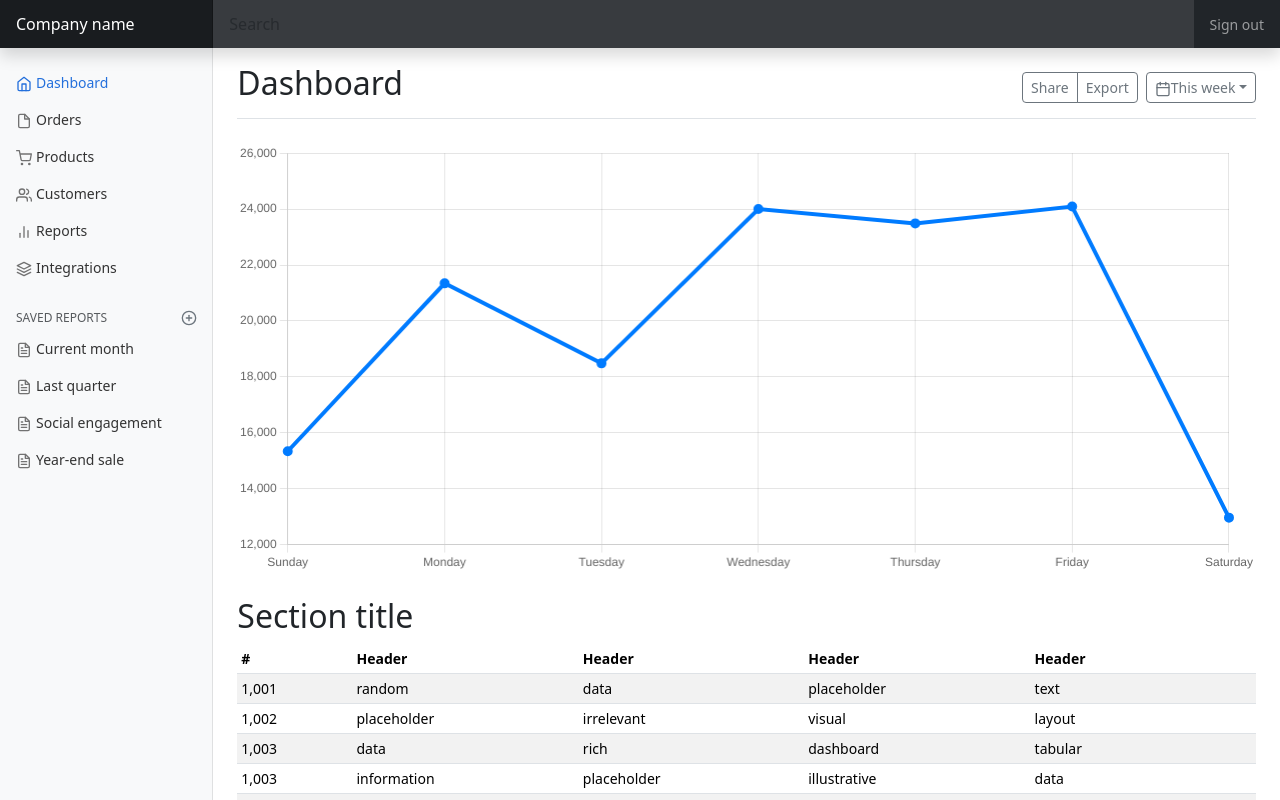
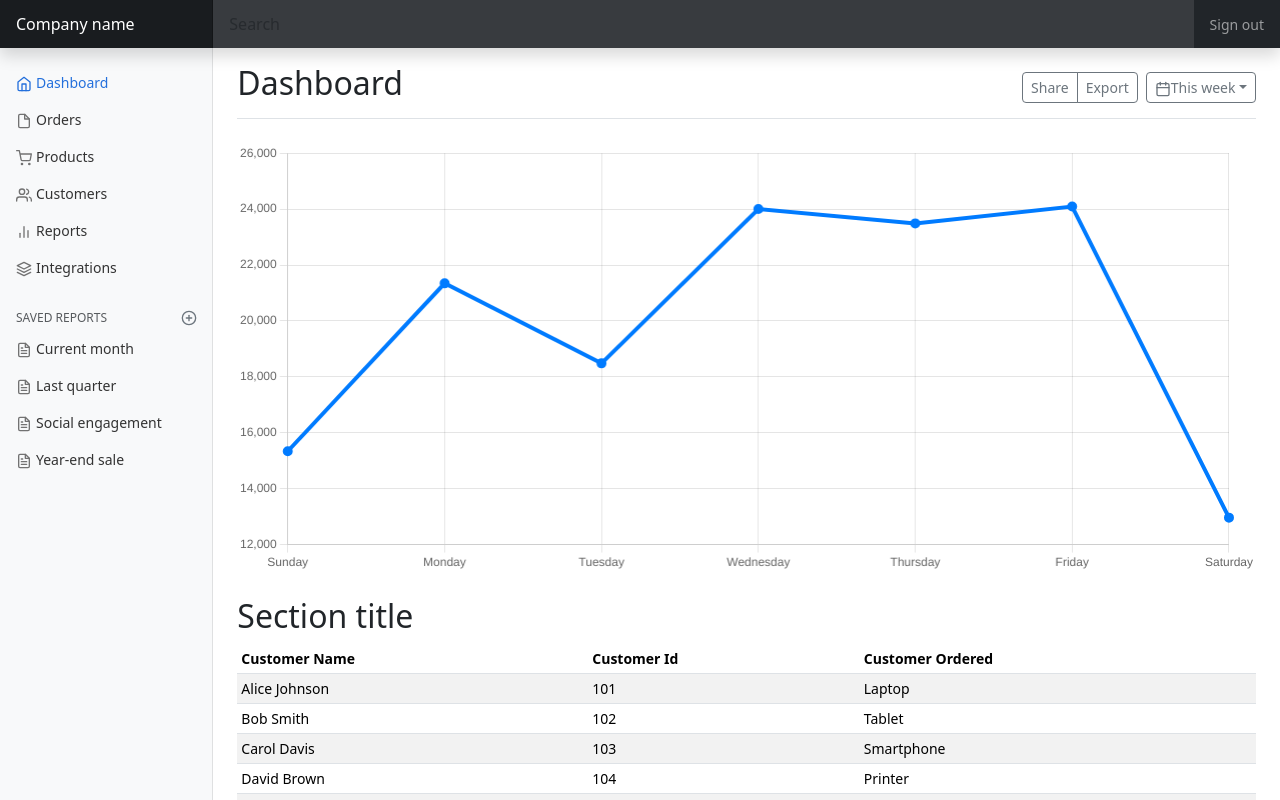
Before and after one commit to 30parth/Deshboard, a React (Vite) app: page / in a window 1280 px wide. Both pictures are taken after typing "name@example.com", "Sample123" into the empty fields and a click on the button "Sign in". Shown: the top 800 px of the page. Built offline with nearby package versions, Linux system fonts and the light colour scheme.

Commit message:
Table component created

```diff
--- a/src/components/pages/Dashboard.jsx
+++ b/src/components/pages/Dashboard.jsx
@@ -1,6 +1,7 @@
 import { React, useEffect, useRef } from 'react'
 import Chart from "chart.js/auto";
 import ComponentHeader from '../layout/ComponentHeader';
+import Table from './Table';
 
 const Dashboard = () => {
   const chartRef = useRef(null);
@@ -74,133 +75,7 @@ const Dashboard = () => {
         {/* <canvas className="my-4 w-100"  id="myChart" width="900" height="380"></canvas> */}
 
         <h2>Section title</h2>
-        <div className="table-responsive">
-          <table className="table table-striped table-sm">
-            <thead>
-              <tr>
-                <th scope="col">#</th>
-                <th scope="col">Header</th>
-                <th scope="col">Header</th>
-                <th scope="col">Header</th>
-                <th scope="col">Header</th>
-              </tr>
-            </thead>
-            <tbody>
-              <tr>
-                <td>1,001</td>
-                <td>random</td>
-                <td>data</td>
-                <td>placeholder</td>
-                <td>text</td>
-              </tr>
-              <tr>
-                <td>1,002</td>
-                <td>placeholder</td>
-                <td>irrelevant</td>
-                <td>visual</td>
-                <td>layout</td>
-              </tr>
-              <tr>
-                <td>1,003</td>
-                <td>data</td>
-                <td>rich</td>
-                <td>dashboard</td>
-                <td>tabular</td>
-              </tr>
-              <tr>
-                <td>1,003</td>
-                <td>information</td>
-                <td>placeholder</td>
-                <td>illustrative</td>
-                <td>data</td>
-              </tr>
-              <tr>
-                <td>1,004</td>
-                <td>text</td>
-                <td>random</td>
-                <td>layout</td>
-                <td>dashboard</td>
-              </tr>
-              <tr>
-                <td>1,005</td>
-                <td>dashboard</td>
-                <td>irrelevant</td>
-                <td>text</td>
-                <td>placeholder</td>
-              </tr>
-              <tr>
-                <td>1,006</td>
-                <td>dashboard</td>
-                <td>illustrative</td>
-                <td>rich</td>
-                <td>data</td>
-              </tr>
-              <tr>
-                <td>1,007</td>
-                <td>placeholder</td>
-                <td>tabular</td>
-                <td>information</td>
-                <td>irrelevant</td>
-              </tr>
-              <tr>
-                <td>1,008</td>
-                <td>random</td>
-                <td>data</td>
-                <td>placeholder</td>
-                <td>text</td>
-              </tr>
-              <tr>
-                <td>1,009</td>
-                <td>placeholder</td>
-                <td>irrelevant</td>
-                <td>visual</td>
-                <td>layout</td>
-              </tr>
-              <tr>
-                <td>1,010</td>
-                <td>data</td>
-                <td>rich</td>
-                <td>dashboard</td>
-                <td>tabular</td>
-              </tr>
-              <tr>
-                <td>1,011</td>
-                <td>information</td>
-                <td>placeholder</td>
-                <td>illustrative</td>
-                <td>data</td>
-              </tr>
-              <tr>
-                <td>1,012</td>
-                <td>text</td>
-                <td>placeholder</td>
-                <td>layout</td>
-                <td>dashboard</td>
-              </tr>
-              <tr>
-                <td>1,013</td>
-                <td>dashboard</td>
-                <td>irrelevant</td>
-                <td>text</td>
-                <td>visual</td>
-              </tr>
-              <tr>
-                <td>1,014</td>
-                <td>dashboard</td>
-                <td>illustrative</td>
-                <td>rich</td>
-                <td>data</td>
-              </tr>
-              <tr>
-                <td>1,015</td>
-                <td>random</td>
-                <td>tabular</td>
-                <td>information</td>
-                <td>text</td>
-              </tr>
-            </tbody>
-          </table>
-        </div>
+        <Table/>
     </>
   )
 }
--- /dev/null
+++ b/src/components/pages/Table.jsx
@@ -0,0 +1,31 @@
+import React from 'react'
+import dashboradData from './data.json';
+
+const Table = (props) => {
+    return (
+        <>
+            <div className="table-responsive">
+                <table className="table table-striped table-sm">
+                    <thead>
+                        <tr>
+                            <th scope="col">Customer Name</th>
+                            <th scope="col">Customer Id</th>
+                            <th scope="col">Customer Ordered</th>
+                        </tr>
+                    </thead>
+                    <tbody>
+                        {dashboradData.customers.map((customers, index) => (
+                            <tr key={index} >
+                                <td>{customers.customer_name}</td>
+                                <td>{customers.customer_id}</td>
+                                <td>{customers.customer_ordered}</td>
+                            </tr>
+                        ))}
+                    </tbody>
+                </table>
+            </div>
+        </>
+    )
+}
+
+export default Table
--- /dev/null
+++ b/src/components/pages/data.json
@@ -0,0 +1,19 @@
+{
+    "customers": [
+      { "customer_name": "Alice Johnson", "customer_id": 101, "customer_ordered": "Laptop" },
+      { "customer_name": "Bob Smith", "customer_id": 102, "customer_ordered": "Tablet" },
+      { "customer_name": "Carol Davis", "customer_id": 103, "customer_ordered": "Smartphone" },
+      { "customer_name": "David Brown", "customer_id": 104, "customer_ordered": "Printer" },
+      { "customer_name": "Emma Wilson", "customer_id": 105, "customer_ordered": "Monitor" },
+      { "customer_name": "Frank Miller", "customer_id": 106, "customer_ordered": "Keyboard" },
+      { "customer_name": "Grace Lee", "customer_id": 107, "customer_ordered": "Mouse" },
+      { "customer_name": "Hannah White", "customer_id": 108, "customer_ordered": "Desk Chair" },
+      { "customer_name": "Ian Harris", "customer_id": 109, "customer_ordered": "Webcam" },
+      { "customer_name": "Jane Adams", "customer_id": 110, "customer_ordered": "Speaker" },
+      { "customer_name": "Kyle Taylor", "customer_id": 111, "customer_ordered": "Graphics Card" },
+      { "customer_name": "Laura Martinez", "customer_id": 112, "customer_ordered": "External Hard Drive" },
+      { "customer_name": "Mike Anderson", "customer_id": 113, "customer_ordered": "Router" },
+      { "customer_name": "Nina Clark", "customer_id": 114, "customer_ordered": "Headphones" },
+      { "customer_name": "Oscar Wright", "customer_id": 115, "customer_ordered": "Microphone" }
+    ]
+}
```
